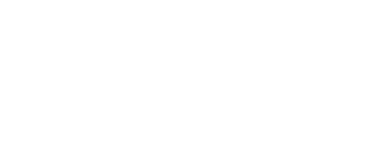
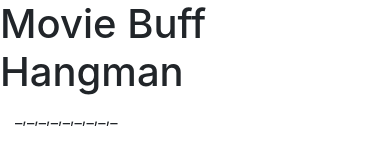
Before and after one commit to rezamike/Word-Guess-Game, a plain HTML site: page index.html in a window 390 px wide. Drawn offline with nearby package versions, Linux system fonts and the light colour scheme.

Commit message:
i really tried...

```diff
--- a/assets/javascript/game.js
+++ b/assets/javascript/game.js
@@ -28,8 +28,6 @@ function pickWord() {
 
 var display = replaceWord();
 
-console.log(display);
-
 document.onkeyup = function (event) {
     var guess = event.key.toLowerCase();
 
@@ -40,13 +38,11 @@ document.onkeyup = function (event) {
         }
     }
 
-    console.log(guess);
-
     if (display.indexOf("_") === -1) {
         alert("you won!");
-    //     round++;
-    //     display = replaceWord();
-    //     pickWord();
+        round++;
+        display = replaceWord();
+        pickWord();
     }
 
     // else {
@@ -54,3 +50,5 @@ document.onkeyup = function (event) {
     //     alert("Game The Fuck Over, Dawg!");
     // }
 }
+
+document.getElementById("col2").textContent = display;
--- a/index.html
+++ b/index.html
@@ -1,18 +1,37 @@
 <!DOCTYPE html>
 <html lang="en">
+
 <head>
     <meta charset="UTF-8">
     <meta name="viewport" content="width=device-width, initial-scale=1.0">
     <meta http-equiv="X-UA-Compatible" content="ie=edge">
-    <title>Hangdude!</title>
+    <title>Movie Buff Game</title>
+
     <link rel="stylesheet" href="assets/css/reset.css">
+    <link rel="stylesheet" href="https://stackpath.bootstrapcdn.com/bootstrap/4.1.3/css/bootstrap.min.css" integrity="sha384-MCw98/SFnGE8fJT3GXwEOngsV7Zt27NXFoaoApmYm81iuXoPkFOJwJ8ERdknLPMO"
+        crossorigin="anonymous">
     <link rel="stylesheet" href="assets/css/style.css">
+
 </head>
+
 <body>
 
-    <h1 id="wordness"></h1>
+    <h1>
+        Movie Buff Hangman
+    </h1>
 
+    <div class="container">
+        <div class="row">
+            <div id="col1" class="col-md-4">
 
-<script type="text/javascript" src="assets/javascript/game.js"></script>
+            </div>
+            <div class="col-md-4">
+                <p id="col2"></p>
+            </div>
+        </div>
+    </div>
+
+    <script type="text/javascript" src="assets/javascript/game.js"></script>
 </body>
+
 </html>
```
